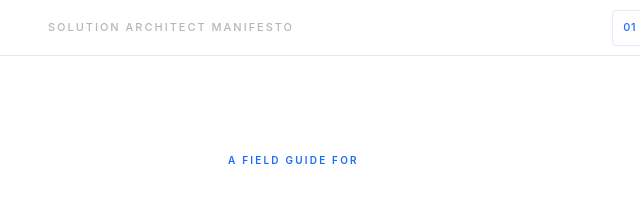
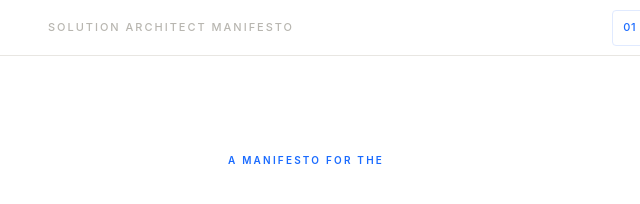
Before and after one commit to glnv/the-solution-architect-manifesto-public, a plain HTML site: page index.template.html in a window 1280 px wide. Shown: the top 204 px of the page, 0-640 px from the left. Drawn offline with nearby package versions, Linux system fonts and the light colour scheme; a script that the page names is missing.

Commit message:
Typo
Remove field guide from template

```diff
--- a/index.template.html
+++ b/index.template.html
@@ -579,7 +579,7 @@
     </nav>
 
     <section class="hero">
-        <p class="hero__eyebrow">A Field Guide For</p>
+        <p class="hero__eyebrow">a manifesto for the</p>
         <h1 class="hero__title">Solution<br><span>Architect</span></h1>
         <div class="hero__meta">
             <div>
```
